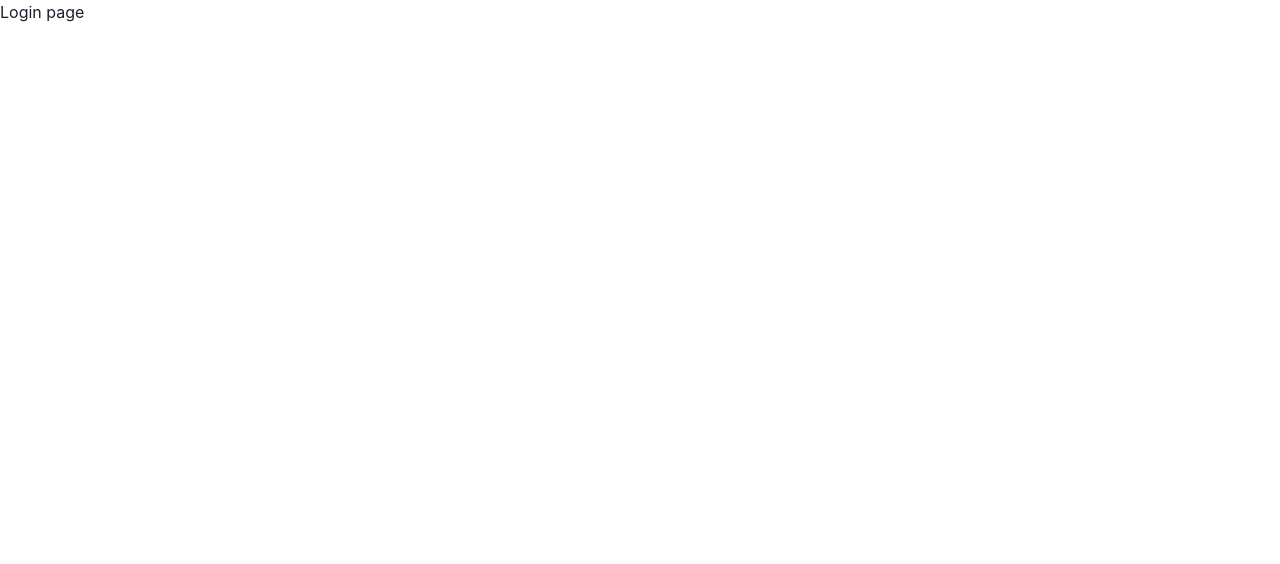
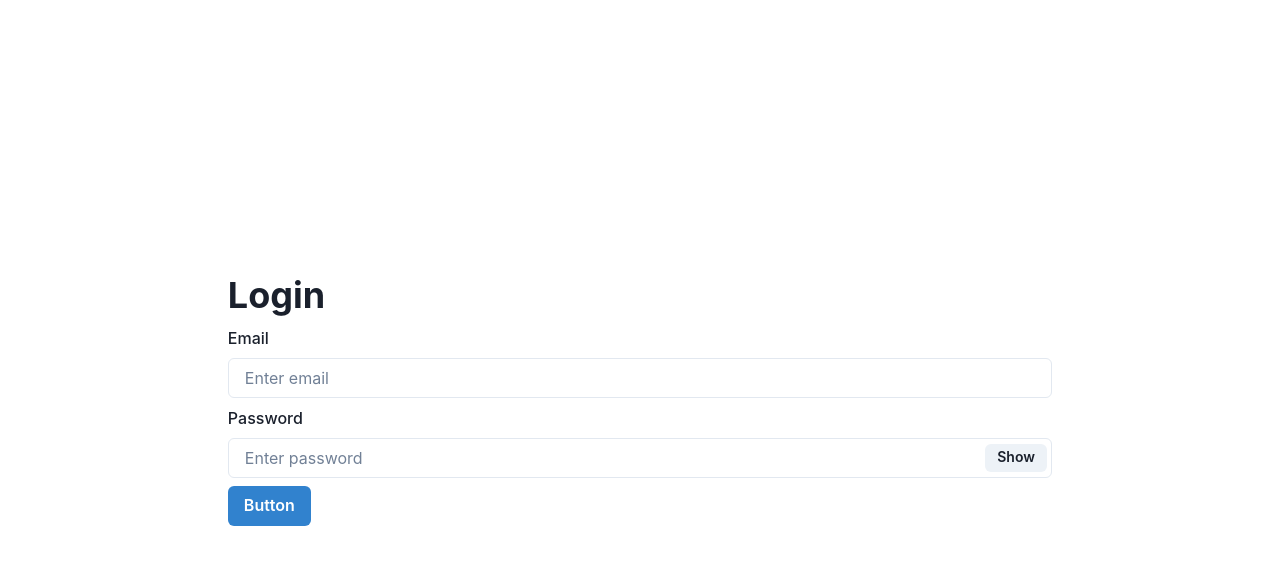
Before and after one commit to lodity/money-tracker, a React (Create React App) app: page /signin in a window 1280 px wide. Shown: the top 564 px of the page. Built offline with nearby package versions, Linux system fonts and the light colour scheme.

Commit message:
feat: login page made

```diff
--- a/src/pages/Login.tsx
+++ b/src/pages/Login.tsx
@@ -1,5 +1,84 @@
-import React from 'react';
+import React, { useState } from 'react';
+import {
+  FormControl,
+  FormLabel,
+  FormErrorMessage,
+  FormHelperText,
+  Input,
+  Button,
+  Heading,
+  InputGroup,
+  InputRightElement,
+  Wrap,
+} from '@chakra-ui/react';
 
 export const Login = () => {
-  return <div>Login page</div>;
+  const [email, setEmail] = useState('');
+  const [password, setPassword] = useState('');
+  const [isEmailTouched, setIsEmailTouched] = useState(false);
+  const [isPasswordTouched, setIsPasswordTouched] = useState(false);
+  const handleBlurEmail = () => setIsEmailTouched(true);
+  const handleBlurPassword = () => setIsPasswordTouched(true);
+  const handleEmailChange = (e: React.ChangeEvent<HTMLInputElement>) =>
+    setEmail(e.target.value);
+  const handlePasswordChange = (e: React.ChangeEvent<HTMLInputElement>) =>
+    setPassword(e.target.value);
+  const isEmailError = email.trim() === '';
+  const isPasswordError = password.trim() === '';
+  const [show, setShow] = React.useState(false);
+  const handleClick = () => setShow(!show);
+
+  return (
+    <Wrap
+      width="100%"
+      height="100vh"
+      display="flex"
+      flexDirection="column"
+      alignItems="center"
+      justifyContent="center"
+    >
+      <Heading>Login</Heading>
+      <FormControl isInvalid={isEmailError && isEmailTouched}>
+        <FormLabel>Email</FormLabel>
+        <Input
+          type="email"
+          value={email}
+          placeholder="Enter email"
+          onChange={handleEmailChange}
+          onBlur={handleBlurEmail}
+        />
+        {!isEmailError ? (
+          <FormHelperText>
+            Enter the email you'd like to receive the newsletter on.
+          </FormHelperText>
+        ) : (
+          <FormErrorMessage>Email is required.</FormErrorMessage>
+        )}
+      </FormControl>
+      <FormControl isInvalid={isPasswordError && isPasswordTouched}>
+        <FormLabel>Password</FormLabel>
+        <InputGroup size="md">
+          <Input
+            pr="4.5rem"
+            type={show ? 'text' : 'password'}
+            placeholder="Enter password"
+            value={password}
+            onChange={handlePasswordChange}
+            onBlur={handleBlurPassword}
+          />
+          <InputRightElement width="4.5rem">
+            <Button h="1.75rem" size="sm" onClick={handleClick}>
+              {show ? 'Hide' : 'Show'}
+            </Button>
+          </InputRightElement>
+        </InputGroup>
+        {isPasswordError && (
+          <FormErrorMessage>Password is required.</FormErrorMessage>
+        )}
+      </FormControl>
+      <Button colorScheme="blue" type="submit">
+        Button
+      </Button>
+    </Wrap>
+  );
 };
```
